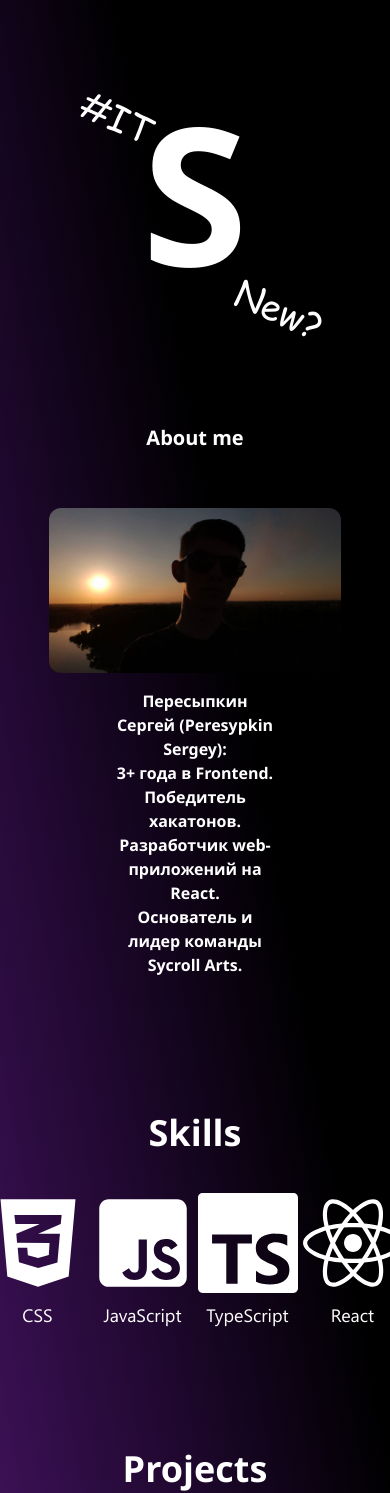
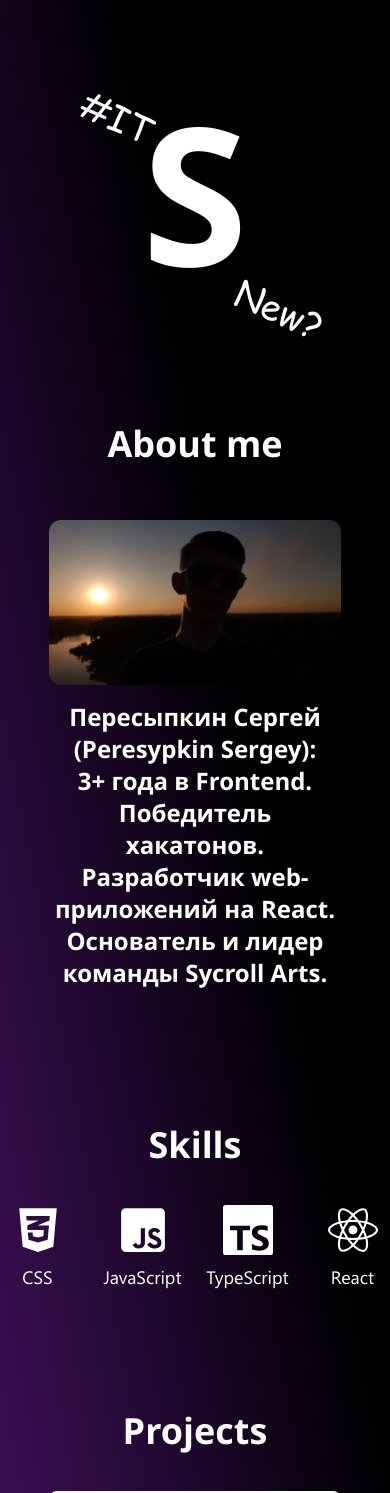
Before and after one commit to Segaoneboy/cardwebsite, a React (Create React App) app: page / in a window 390 px wide. Shown: the top 1493 px of the page. Built offline with nearby package versions, Linux system fonts and the light colour scheme; grey boxes are pictures that could not be loaded.

Commit message:
adaptive mobile fix 0.0.2

```diff
--- a/src/components/AboutMe.jsx
+++ b/src/components/AboutMe.jsx
@@ -27,7 +27,7 @@ const AboutMe = () => {
             <div>
                 <motion.h1
                     ref={ref}
-                    className="lg:text-4xl text-xl font-bold flex justify-center py-10"
+                    className="text-4xl font-bold flex justify-center py-10"
                     initial="hidden"
                     animate={inView ? "visible" : "hidden"}
                     variants={variants}
@@ -39,7 +39,7 @@ const AboutMe = () => {
                         <img src={photo} alt='Sega' className=" rounded-xl  "/>
                     </div>
 
-                    <p className="md:ml-40 px-28 my-4 font-bold md:text-2xl sm:text-xl text-center content-center ">
+                    <p className="md:ml-40 px-12 md:px-28  my-4 font-bold text-2xl  text-center content-center ">
                         Пересыпкин Сергей (Peresypkin Sergey):<br/>
                         3+ года в Frontend.<br/>
                         Победитель хакатонов.<br/>
--- a/src/components/ProjectBlock.jsx
+++ b/src/components/ProjectBlock.jsx
@@ -4,7 +4,7 @@ const ProjectBlock = ({image,text, href}) => {
     return (
         <div >
             <div className="flex justify-center">
-                <img src={image} alt="project preview" className="border-2 rounded-lg border-white w-1/2"/>
+                <img src={image} alt="project preview" className="border-2 rounded-lg border-white md:w-1/2 w-3/4"/>
             </div>
             <div className="flex justify-center my-4">
                 <a className="text-center text-2xl underline"  href={href}>
--- a/src/components/Skills.jsx
+++ b/src/components/Skills.jsx
@@ -11,14 +11,14 @@ import { useInView } from "react-intersection-observer";
 
 const Skills = () => {
     const icons = [
-        { icon: <FaHtml5 size={100} color="white" />, name: "HTML" },
-        { icon: <FaCss3Alt size={100} color="white" />, name: "CSS" },
-        { icon: <FaJsSquare size={100} color="white" />, name: "JavaScript" },
-        { icon: <SiTypescript size={100} color="white" />, name: "TypeScript" },
-        { icon: <FaReact size={100} color="white" />, name: "React" },
-        { icon: <RiTailwindCssFill size={100} color="white" />, name: "Tailwind" },
-        { icon: <FaNodeJs size={100} color="white" />, name: "Node.js" },
-        { icon: <FaGitAlt size={100} color="white" />, name: "Git" },
+        { icon: <FaHtml5  color="white" />, name: "HTML" },
+        { icon: <FaCss3Alt  color="white" />, name: "CSS" },
+        { icon: <FaJsSquare  color="white" />, name: "JavaScript" },
+        { icon: <SiTypescript  color="white" />, name: "TypeScript" },
+        { icon: <FaReact  color="white" />, name: "React" },
+        { icon: <RiTailwindCssFill  color="white" />, name: "Tailwind" },
+        { icon: <FaNodeJs  color="white" />, name: "Node.js" },
+        { icon: <FaGitAlt  color="white" />, name: "Git" },
     ];
 
     const { ref, inView } = useInView({
@@ -73,7 +73,9 @@ const Skills = () => {
                             justifyContent: "center",
                         }}
                     >
-                        {item.icon}
+                        <div className="text-[50px] sm:text-[70px] md:text-[100px]">
+                            {item.icon}
+                        </div>
                         <span className="text-white mt-2 text-lg">{item.name}</span>
                     </SwiperSlide>
                 ))}
--- a/src/index.css
+++ b/src/index.css
@@ -13,6 +13,12 @@
   font-weight: normal;
   font-style: normal;
 }
+@layer base {
+  body {
+    font-family: 'Segoe UI', serif;
+  }
+}
+
 body {
   margin: 0;
   padding: 0;
```
